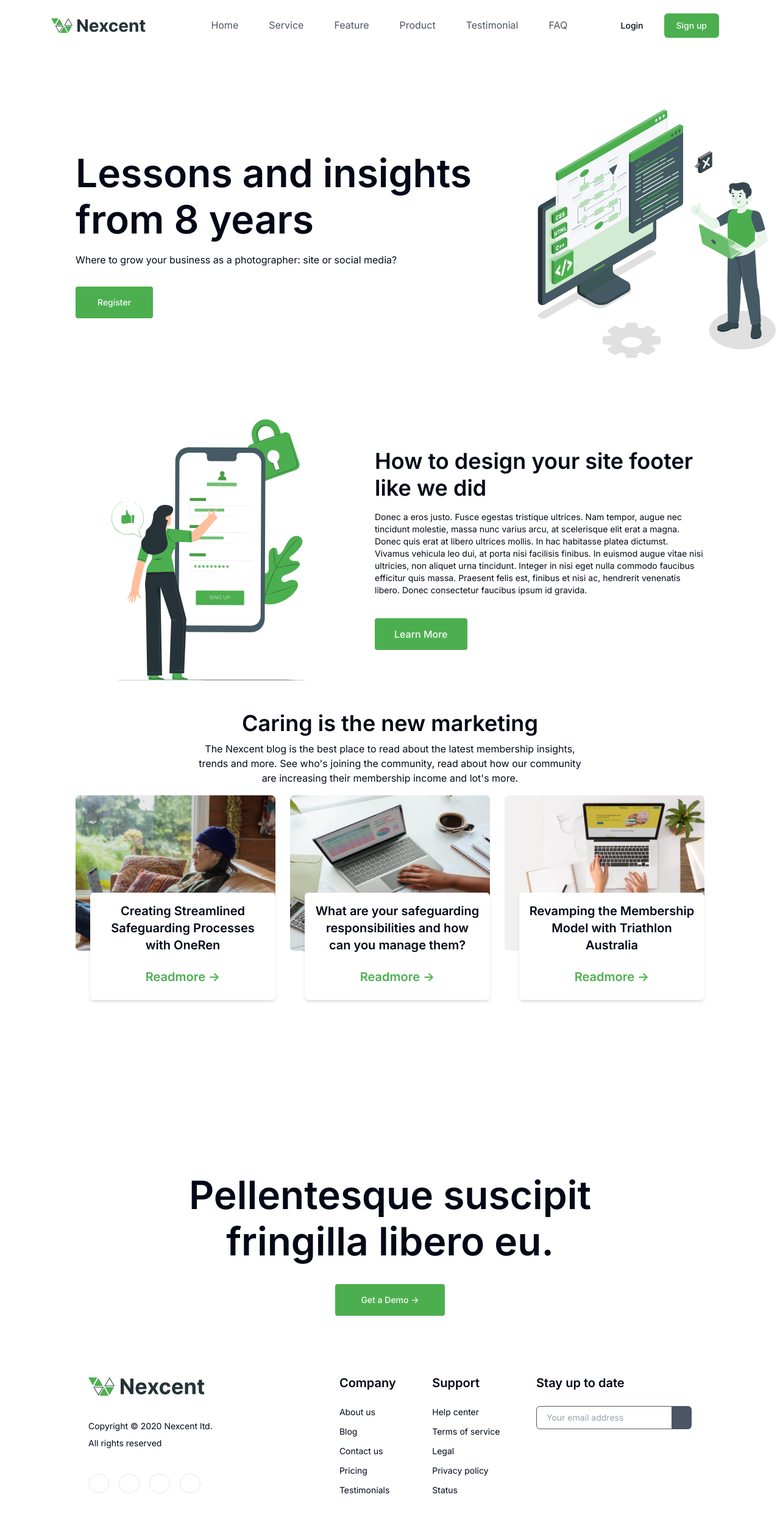
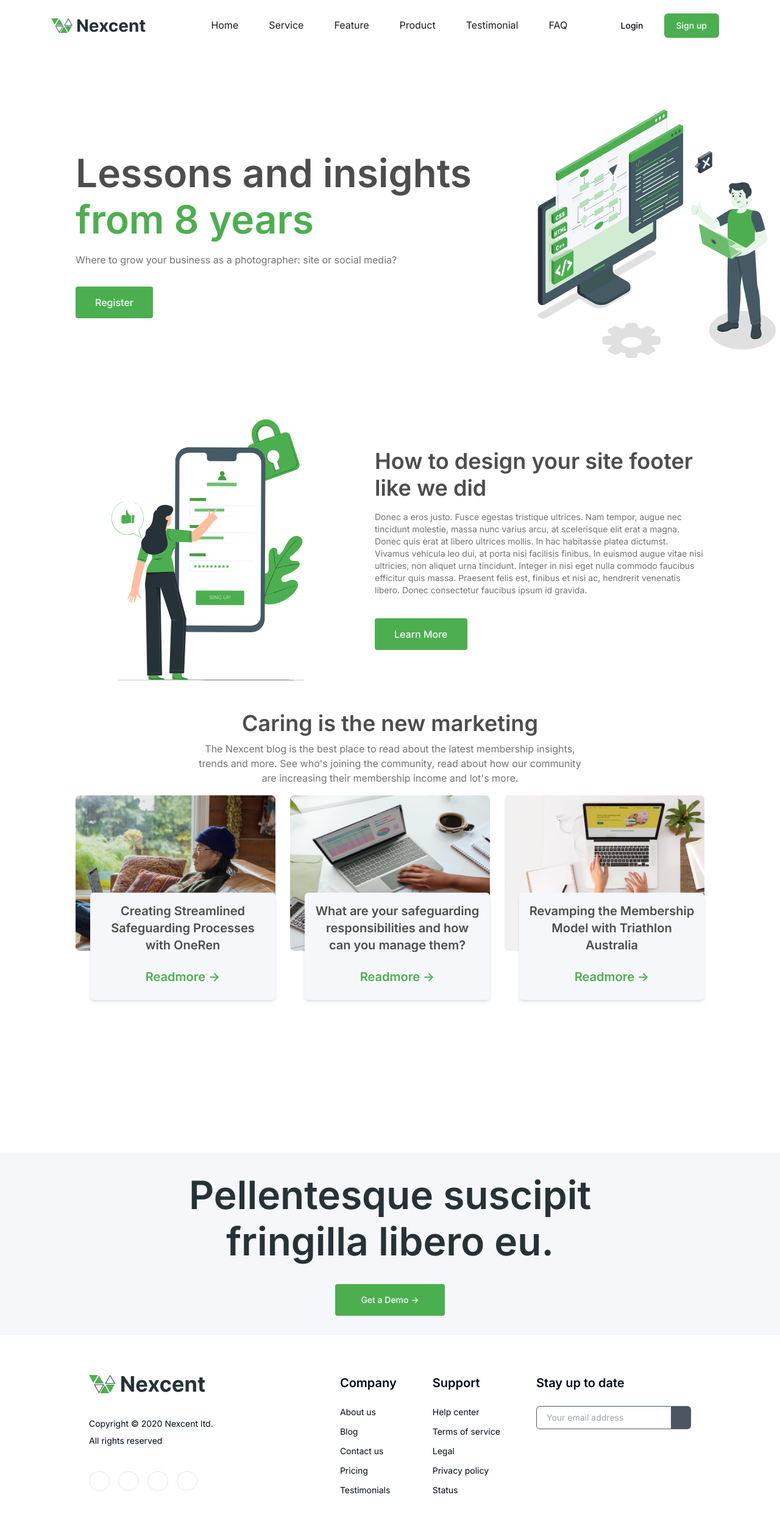
Before and after one commit to batur/nextcent, a Next.js app: page / in a window 1280 px wide. Shown: the top 2488 px of the page at 61% size. Built offline with nearby package versions, Linux system fonts and the light colour scheme.

Commit message:
refactor: colors

```diff
--- a/app/page.tsx
+++ b/app/page.tsx
@@ -5,13 +5,10 @@ import Footer from '@components/Footer';
 import Header from '@components/Header';
 import Hero from '@components/Hero';
 
-// TODO: Fix body section style
-// TODO: Pixel Perfect
 // TODO: Responsive
 // TODO: JSON data
-// TODO: Convert all arbitarty values to tailwindcss variables
 // TODO: Check theme colors
-// TODO: container mx-144px
+// TODO: Input component
 
 const Home: NextPage = () => {
   return (
--- a/components/Body/SectionOne.tsx
+++ b/components/Body/SectionOne.tsx
@@ -8,12 +8,12 @@ import { Button } from '@components/ui/button';
 const SectionOne = (): JSX.Element => {
   return (
     <article className='flex w-full min-w-full items-start'>
-      <div className='flex flex-1 grow items-center justify-between gap-[50px]'>
+      <div className='flex flex-1 grow items-center justify-between gap-12.5'>
         <Image src={CALENDAR_SVG} alt='Illustration' width={441} height={433} />
         <div className='flex flex-1 grow flex-col items-start gap-9'>
-          <div className='flex shrink-0 flex-col items-center gap-4 lg:max-w-[601px]'>
-            <h3 className='text-4xl font-semibold leading-[44px]'>How to design your site footer like we did</h3>
-            <p className='text-ellipsis text-sm leading-5'>
+          <div className='flex shrink-0 flex-col items-center gap-4 lg:max-w-150'>
+            <h3 className='text-4xl font-semibold leading-11 text-neutral-darkGrey'>How to design your site footer like we did</h3>
+            <p className='text-ellipsis text-sm leading-5 text-neutral-grey'>
               Donec a eros justo. Fusce egestas tristique ultrices. Nam tempor, augue nec tincidunt molestie, massa nunc varius arcu, at
               scelerisque elit erat a magna. Donec quis erat at libero ultrices mollis. In hac habitasse platea dictumst. Vivamus vehicula
               leo dui, at porta nisi facilisis finibus. In euismod augue vitae nisi ultricies, non aliquet urna tincidunt. Integer in nisi
@@ -21,7 +21,7 @@ const SectionOne = (): JSX.Element => {
               consectetur faucibus ipsum id gravida.
             </p>
           </div>
-          <Button className='rounded-sm py-[26px]'>
+          <Button className='rounded-sm py-6.5'>
             <span className='px-4 text-base leading-5'>Learn More</span>
           </Button>
         </div>
--- a/components/Body/SectionTwo.tsx
+++ b/components/Body/SectionTwo.tsx
@@ -32,8 +32,8 @@ const SectionTwo = (): JSX.Element => {
   return (
     <section className='flex w-full grow flex-col items-center justify-start gap-4'>
       <div className='flex flex-col items-center justify-center gap-2 text-center'>
-        <p className='text-4xl font-semibold leading-[44px]'>Caring is the new marketing</p>
-        <p className='text-clip lg:w-[628px]'>
+        <h3 className='text-4xl font-semibold leading-11 text-neutral-darkGrey'>Caring is the new marketing</h3>
+        <p className='text-clip text-neutral-grey lg:w-157'>
           The Nexcent blog is the best place to read about the latest membership insights, trends and more. See who&#39;s joining the
           community, read about how our community are increasing their membership income and lot&#39;s more.
         </p>
@@ -42,9 +42,9 @@ const SectionTwo = (): JSX.Element => {
         {DATA.map((data) => (
           <div key={data.title} className='relative flex flex-1 grow flex-row'>
             <Image src={data.image} alt='Image' width={368} height={286} className='aspect-auto' />
-            <div className='absolute -bottom-20 left-6 flex aspect-auto flex-col items-center gap-4 rounded-md bg-white p-4 shadow-md'>
-              <h3 className='text-center text-xl font-semibold leading-7 lg:max-w-[285px]'>{data.title}</h3>
-              <Button variant='ghost' className='h-[44px] w-full'>
+            <div className='absolute -bottom-20 left-6 flex aspect-auto flex-col items-center gap-4 rounded-md bg-neutral-silver  p-4 shadow-md'>
+              <h3 className='text-center text-xl font-semibold leading-7 text-neutral-darkGrey lg:max-w-71.5'>{data.title}</h3>
+              <Button variant='ghost' className='h-11 w-full'>
                 <span className='text-xl font-semibold leading-7 text-brand-primary'>{'Readmore ->'}</span>
               </Button>
             </div>
--- a/components/Body/index.tsx
+++ b/components/Body/index.tsx
@@ -5,7 +5,7 @@ import SectionTwo from './SectionTwo';
 
 const Body: React.FC = () => {
   return (
-    <section className='container mx-auto mb-[330px] flex flex-col items-center justify-center gap-12'>
+    <section className='container mx-auto mb-82.5 flex flex-col items-center justify-center gap-12'>
       <SectionOne />
       <SectionTwo />
     </section>
--- a/components/Footer/SectionOne.tsx
+++ b/components/Footer/SectionOne.tsx
@@ -4,10 +4,12 @@ import { Button } from '@components/ui/button';
 
 const SectionOne = (): JSX.Element => {
   return (
-    <article className='container mx-auto flex flex-col items-center justify-center gap-8 px-0 py-8'>
-      <h4 className='w-[887px] text-center text-[64px] font-semibold leading-[76px]'>Pellentesque suscipit fringilla libero eu.</h4>
-      <Button className='h-[52px] rounded-sm' size='lg'>
-        <span className='px-[10px] leading-6'>{'Get a Demo ->'}</span>
+    <article className='container mx-auto flex flex-col items-center justify-center gap-8 bg-neutral-silver px-0 py-8'>
+      <h4 className='w-221.5 text-center text-16 font-semibold leading-19 text-brand-secondary'>
+        Pellentesque suscipit fringilla libero eu.
+      </h4>
+      <Button className='h-13 rounded-sm' size='lg'>
+        <span className='px-2.5 leading-6'>{'Get a Demo ->'}</span>
       </Button>
     </article>
   );
--- a/components/Footer/SectionTwo.tsx
+++ b/components/Footer/SectionTwo.tsx
@@ -7,22 +7,22 @@ import { Button } from '@components/ui/button';
 
 const SectionTwo: React.FC = () => {
   return (
-    <footer className='container mx-auto w-full px-[145px] py-16'>
-      <div className='flex flex-row items-center justify-between gap-[125px]'>
-        <div className='flex grow flex-col items-start justify-start gap-10'>
+    <footer className='container mx-auto w-full px-36.5 py-16'>
+      <div className='flex flex-row items-center justify-between gap-31.5'>
+        <div className='flex grow flex-col items-start justify-start gap-10 pb-2'>
           <Image src={LOGO} alt='Nexcent Logo' width={191} height={30} />
           <div className='flex flex-col gap-2'>
             <p className='text-sm'>Copyright © 2020 Nexcent ltd.</p>
             <p className='text-sm'>All rights reserved</p>
           </div>
-          <div className='flex gap-4'>
+          <div className='flex gap-3.5'>
             <Button variant='outline' className='h-8 w-8 rounded-full'></Button>
             <Button variant='outline' className='h-8 w-8 rounded-full'></Button>
             <Button variant='outline' className='h-8 w-8 rounded-full'></Button>
             <Button variant='outline' className='h-8 w-8 rounded-full'></Button>
           </div>
         </div>
-        <div className='flex flex-auto flex-row items-start justify-between gap-[30px] pl-6'>
+        <div className='flex flex-auto flex-row items-start justify-between gap-7.5 pl-6'>
           <div>
             <h5 className='mb-6 text-xl font-semibold leading-7'>Company</h5>
             <ul className='flex flex-col gap-3 text-sm'>
@@ -83,7 +83,7 @@ const SectionTwo: React.FC = () => {
               </li>
             </ul>
           </div>
-          <div className='w-[255px]'>
+          <div className='w-63.5'>
             <h5 className='mb-6 text-xl font-semibold leading-7'>Stay up to date</h5>
             <form className='flex'>
               <input
--- a/components/Header/index.tsx
+++ b/components/Header/index.tsx
@@ -49,23 +49,23 @@ const DATA = {
 
 const Header: React.FC = () => {
   return (
-    <nav className='container sticky  mx-auto mt-1 flex justify-center px-10 py-[18px]'>
+    <nav className='container sticky mx-auto mt-1 flex justify-center px-10 py-4.5'>
       <div className='flex w-full items-center justify-between px-8'>
         <div className='flex grow justify-start pl-3'>
           <Image src={DATA.logo.path} alt={DATA.logo.alt} width={155} height={24} />
         </div>
-        <div className='hidden gap-[50px] pb-0.5 pl-[40px] lg:flex'>
+        <div className='hidden gap-12.5 pb-0.5 pl-10 lg:flex'>
           {DATA.navLinks.map((link) => (
-            <Link key={link.label} className='text-base leading-6 text-gray-600 hover:text-gray-900' href={link.path}>
+            <Link key={link.label} className='text-base leading-6 text-text-main hover:text-gray-900' href={link.path}>
               <span>{link.label}</span>
             </Link>
           ))}
         </div>
-        <div className='flex grow justify-end gap-[14px] pr-[28px]'>
+        <div className='flex grow justify-end gap-3.5 pr-7'>
           {DATA.authLinks.map((link) => (
             <Link href={link.path} key={link.label}>
-              <Button className='px-[20px]' key={link.label} variant={link.label === 'Sign up' ? 'default' : 'ghost'}>
-                {link.label}
+              <Button className='px-5' key={link.label} variant={link.label === 'Sign up' ? 'default' : 'ghost'}>
+                <span>{link.label}</span>
               </Button>
             </Link>
           ))}
--- a/components/Hero/index.tsx
+++ b/components/Hero/index.tsx
@@ -6,19 +6,22 @@ import Link from 'next/link';
 import HERO_SVG from '@assets/svgs/Hero.svg';
 import { Button } from '@components/ui/button';
 
-const HEADLINE = 'Lessons and insights <br/> from 8 years';
+const HEADLINE = 'Lessons and insights <br/> <span>from 8 years</span>';
 
 const Home: React.FC = () => {
   return (
-    <div className='container mx-auto flex w-full grow flex-row items-center justify-around gap-[104px] py-24'>
+    <div className='container mx-auto flex w-full grow flex-row items-center justify-around gap-26 py-24'>
       <div className='flex flex-col items-start gap-8'>
         <div className='flex w-full flex-col items-start gap-4 pt-1'>
-          <h1 className='text-nowrap text-[64px] font-semibold leading-[76px]' dangerouslySetInnerHTML={{ __html: HEADLINE }} />
-          <p>Where to grow your business as a photographer: site or social media?</p>
+          <h1
+            className='hero__title text-nowrap text-16 font-semibold leading-19 text-neutral-darkGrey'
+            dangerouslySetInnerHTML={{ __html: HEADLINE }}
+          />
+          <p className='text-4 leading-6 text-neutral-grey'>Where to grow your business as a photographer: site or social media?</p>
         </div>
         <Link href='#'>
-          <Button className='rounded-sm py-[26px]'>
-            <span className='px-5 font-medium leading-6'>Register</span>
+          <Button className='rounded-sm py-6.5'>
+            <span className='px-4 text-4 font-medium leading-6'>Register</span>
           </Button>
         </Link>
       </div>
--- a/styles/global.css
+++ b/styles/global.css
@@ -74,3 +74,7 @@
     @apply bg-background text-foreground;
   }
 }
+
+.hero__title > * {
+  @apply text-brand-primary;
+}
--- a/tailwind.config.ts
+++ b/tailwind.config.ts
@@ -1,5 +1,31 @@
 import type { Config } from 'tailwindcss';
 
+const numbers = [...Array(600).keys()].map((number) => number / 2);
+
+const handleNumbers = (): Record<number, string> => {
+  let numberObject = {};
+
+  numbers.forEach((number) => {
+    numberObject = { ...numberObject, [number]: `${number / 4}rem` };
+  });
+
+  return { 0: '0', ...numberObject };
+};
+
+const sizes = handleNumbers();
+
+const withNegative = (object: Record<string, string>): Record<string, string> => {
+  let negatives = {};
+
+  Object.keys(object).forEach((key) => {
+    // eslint-disable-next-line no-prototype-builtins
+    if (object.hasOwnProperty(key)) {
+      negatives = { ...negatives, [`-${key}`]: `-${object[key]}` };
+    }
+  });
+
+  return { ...negatives, ...object };
+};
 const config = {
   darkMode: ['class'],
   content: ['./pages/**/*.{ts,tsx}', './components/**/*.{ts,tsx}', './app/**/*.{ts,tsx}', './src/**/*.{ts,tsx}'],
@@ -13,6 +39,21 @@ const config = {
       }
     },
     extend: {
+      margin: withNegative(sizes),
+      spacing: withNegative(sizes),
+      inset: withNegative(sizes),
+      lineHeight: sizes,
+      borderWidth: sizes,
+      padding: sizes,
+      width: sizes,
+      height: sizes,
+      maxWidth: sizes,
+      maxHeight: sizes,
+      minWidth: sizes,
+      minHeight: sizes,
+      fontSize: sizes,
+      letterSpacing: sizes,
+      gap: sizes,
       colors: {
         border: 'hsl(var(--border))',
         input: 'hsl(var(--input))',
@@ -50,6 +91,14 @@ const config = {
         card: {
           DEFAULT: 'hsl(var(--card))',
           foreground: 'hsl(var(--card-foreground))'
+        },
+        text: {
+          main: '#18191F'
+        },
+        neutral: {
+          silver: '#F5F7FA',
+          grey: '#717171',
+          darkGrey: '#4D4D4D'
         }
       },
       borderRadius: {
```
